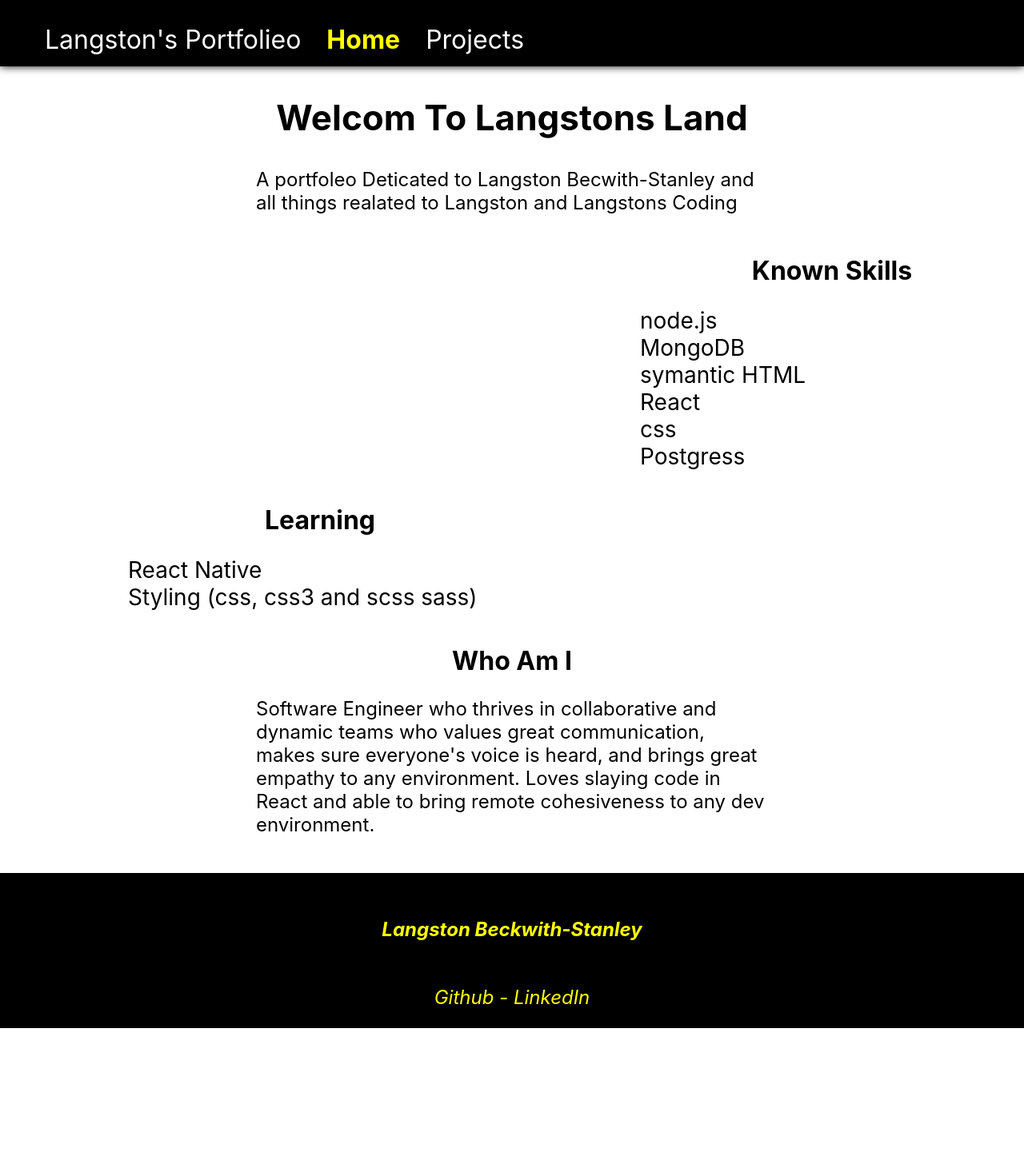
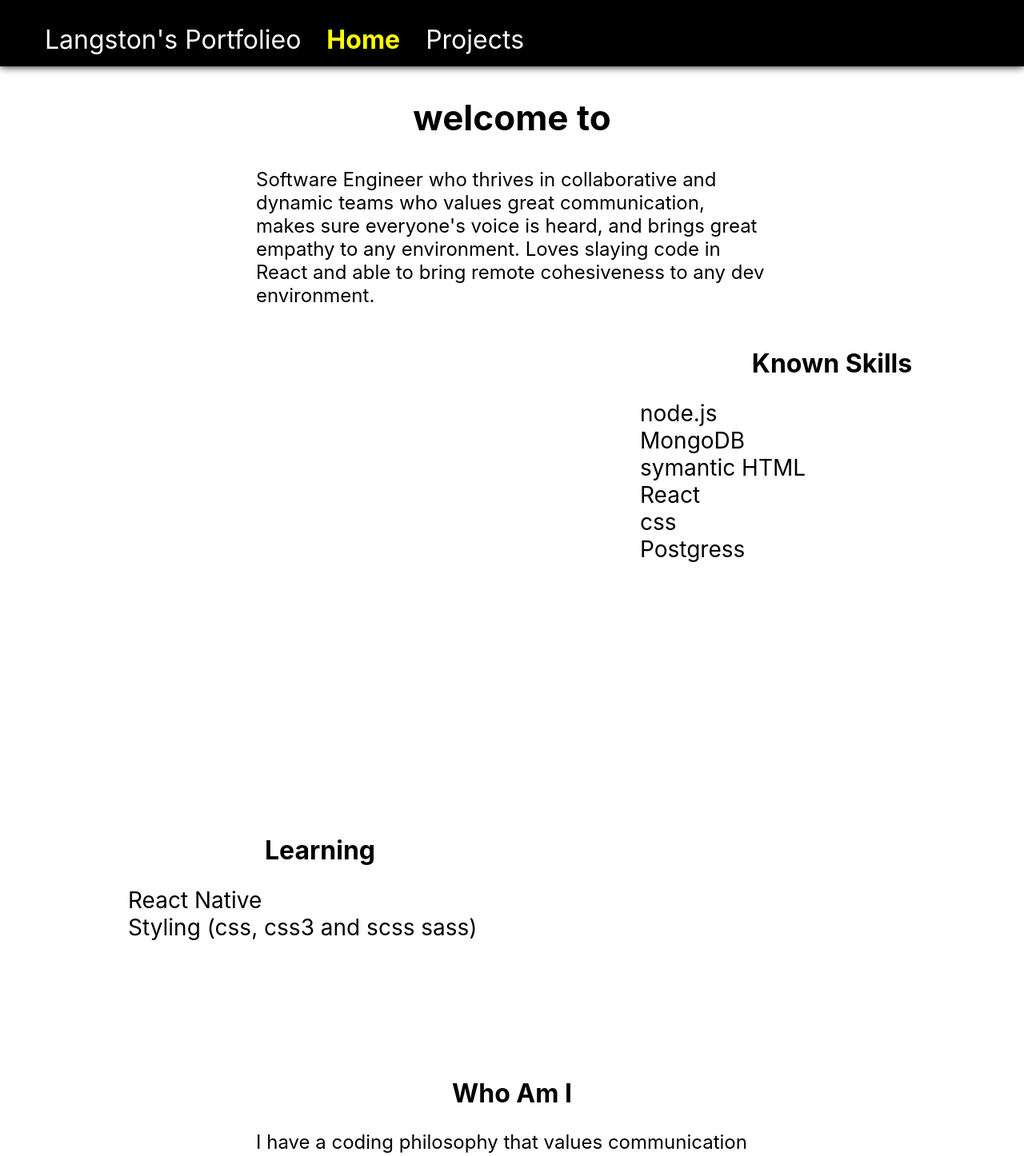
Before and after one commit to langstonBS/myPortfoleo, a React (Create React App) app: page / in a window 1280 px wide. Shown: the top 1446 px of the page at 80% size. Before the commit the page ends 1286 px from the top, so only its background shows below. Built offline with nearby package versions, Linux system fonts and the light colour scheme.

Commit message:
the text is changed

```diff
--- a/src/Home/Home.jsx
+++ b/src/Home/Home.jsx
@@ -8,8 +8,8 @@ const Home = () => {
         <div className="outerGrid">
 
             <section className="introduction">
-                <h1>Welcom To Langstons Land</h1>
-                <p>A portfoleo Deticated to Langston Becwith-Stanley and all things realated to Langston and Langstons Coding </p>
+                <h1>welcome to</h1>
+                <p>Software Engineer who thrives in collaborative and dynamic teams who values great communication, makes sure everyone's voice is heard, and brings great empathy to any environment. Loves slaying code in React and able to bring remote cohesiveness to any dev environment. </p>
             </section>
 
 
@@ -52,9 +52,10 @@ const Home = () => {
             </section>
             <section className="aboutMe">
                 <h2>Who Am I</h2>
-                <p>Software Engineer who thrives in collaborative and dynamic teams who values great communication,
-                makes sure everyone's voice is heard, and brings great empathy to any environment. Loves slaying
-                code in React and able to bring remote cohesiveness to any dev environment.
+                <p>I have a coding philosophy that values communication and community to solve complex problems. Having just finished being a teaching assistant for a coding school, I have learned how to cultivate an environment that empowers all voices in the (Zoom) room, I also saw firsthand how success can only be attained by open communication.
+                I'm currently working on a project that is geared towards the disabled community.  to best serve the community we must use semantic HTML, follow the design from a design team that is based on interviews from the disabled community.  Use the most up-to-date react practices and the latest testing libraries to ensure that our website is fully accessible for everyone.
+                Using these skills along with new ones I am sure to learn through my life, I want to bring the same focus on community by using open communication and Accessibility driven development to future projects.
+
                 </p>
             </section>
 
```
